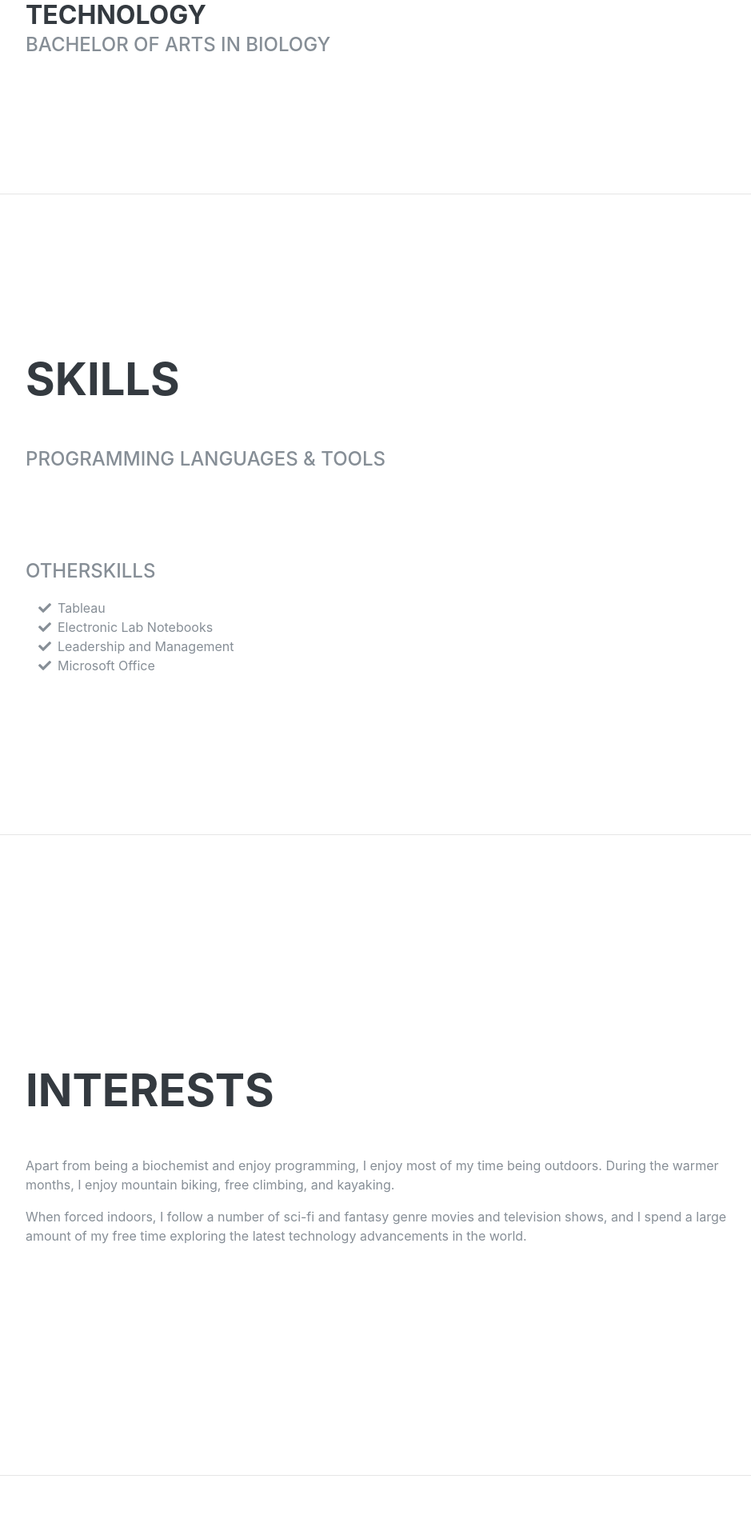
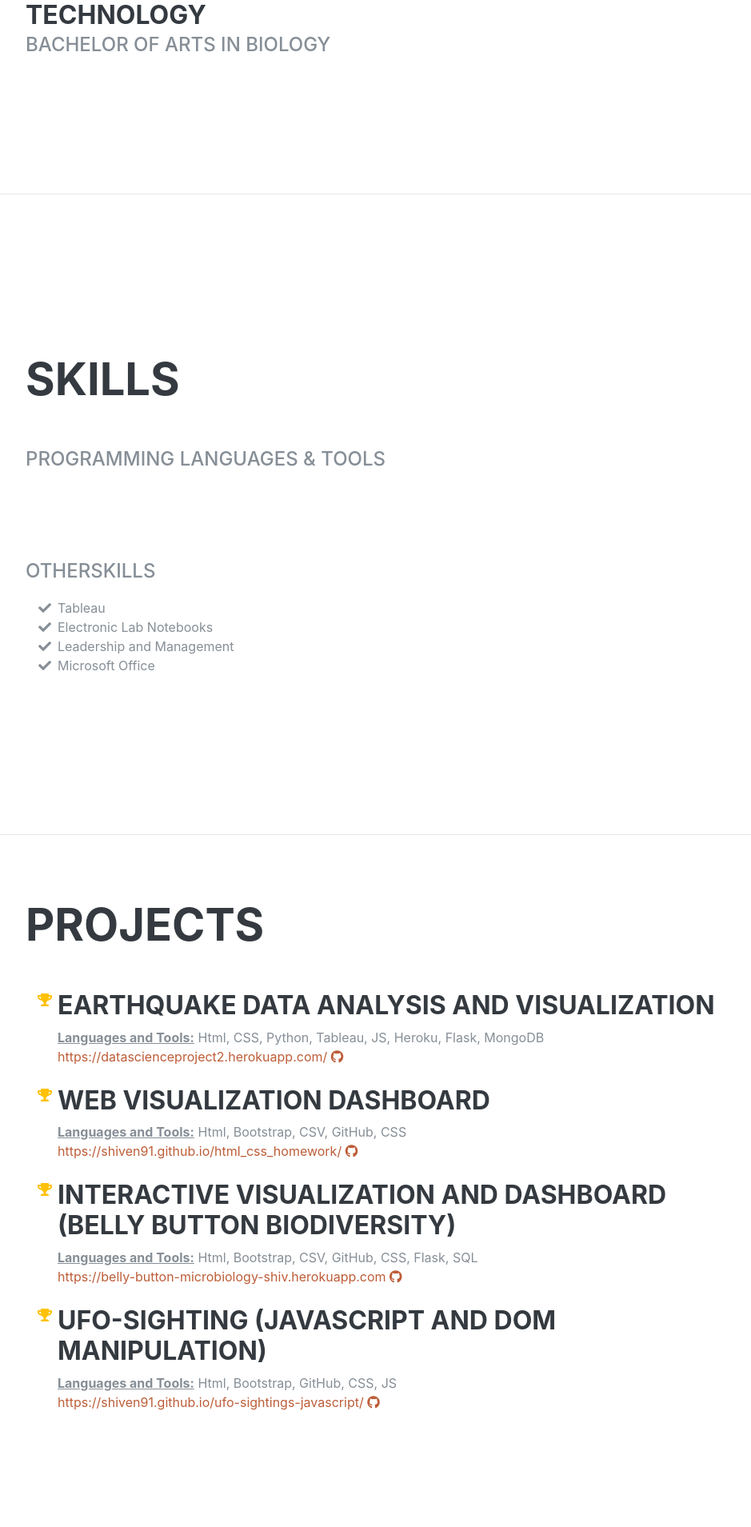
Before and after one commit to shiven91/Resume, a Flask app: page / in a window 1280 px wide. Shown: the part 2837-4746 px from the top of the page at 80% size, without its empty margins (288-1227 px from the left). After the commit the page ends 4600 px from the top, so only its background shows below. Run offline with Flask 2, Linux system fonts and the light colour scheme; some libraries are stand-ins or nearby versions; some web fonts are replaced.

Commit message:
added projects

```diff
--- a/templates/index.html
+++ b/templates/index.html
@@ -50,9 +50,6 @@
           </li>
           <li class="nav-item">
             <a class="nav-link js-scroll-trigger" href="#skills">Skills</a>
-          </li>
-          <li class="nav-item">
-            <a class="nav-link js-scroll-trigger" href="#interests">Interests</a>
           </li>
           <li class="nav-item">
             <a class="nav-link js-scroll-trigger" href="#awards">Projects</a>
@@ -256,31 +253,41 @@
 
       <hr class="m-0">
 
-      <section class="resume-section p-3 p-lg-5 d-flex flex-column" id="interests">
-        <div class="my-auto">
-          <h2 class="mb-5">Interests</h2>
-          <p>Apart from being a biochemist and enjoy programming, I enjoy most of my time being outdoors. During the warmer months, I enjoy mountain biking, free climbing, and kayaking.</p>
-          <p class="mb-0">When forced indoors, I follow a number of sci-fi and fantasy genre movies and television shows, and I spend a large amount of my free time exploring the latest technology advancements in the world.</p>
-        </div>
-      </section>
-
-      <hr class="m-0">
-
       <section class="resume-section p-3 p-lg-5 d-flex flex-column" id="awards">
         <div class="my-auto">
           <h2 class="mb-5">Projects</h2>
           <ul class="fa-ul mb-0">
             <li>
               <i class="fa-li fa fa-trophy text-warning"></i>
-              Data science</li>
-            <li>
-            <li>
-              <i class="fa-li fa fa-trophy text-warning"></i>
-              Html and CSS
-              <a href="url">https://shiven91.github.io/html_css_homework/</a>
-
+              <h3>Earthquake Data analysis and Visualization</h3>
+              <b><u>Languages and Tools:</u></b> Html, CSS, Python, Tableau, JS, Heroku, Flask, MongoDB
+              <br><a href="https://datascienceproject2.herokuapp.com/" target="_blank">https://datascienceproject2.herokuapp.com/</a>
+              <a href="https://github.com/shiven91/DataScienceProject2" target="_blank" class="fab fa-github"></a>
             </li>
             <li>
+              <br>
+              <i class="fa-li fa fa-trophy text-warning"></i>
+              <h3>Web Visualization Dashboard</h3>
+              <b><u>Languages and Tools:</u></b> Html, Bootstrap, CSV, GitHub, CSS
+              <br><a href="https://shiven91.github.io/html_css_homework/" target="_blank">https://shiven91.github.io/html_css_homework/</a>
+              <a href="https://github.com/shiven91/html_css_homework" target="_blank" class="fab fa-github"></a>
+            </li>
+            <li>
+                <br>
+                <i class="fa-li fa fa-trophy text-warning"></i>
+                <h3>Interactive Visualization and Dashboard (Belly Button Biodiversity)</h3>
+                <b><u>Languages and Tools:</u></b> Html, Bootstrap, CSV, GitHub, CSS, Flask, SQL
+                <br><a href="https://belly-button-microbiology-shiv.herokuapp.com" target="_blank">https://belly-button-microbiology-shiv.herokuapp.com</a>
+                <a href="https://github.com/shiven91/D3.js-Homework" target="_blank" class="fab fa-github"></a>
+            </li>
+            <li>
+                <br>
+                <i class="fa-li fa fa-trophy text-warning"></i>
+                <h3>UFO-Sighting (JavaScript and DOM Manipulation) </h3>
+                <b><u>Languages and Tools:</u></b> Html, Bootstrap, GitHub, CSS, JS
+                <br><a href="https://shiven91.github.io/ufo-sightings-javascript/" target="_blank">https://shiven91.github.io/ufo-sightings-javascript/</a>
+                <a href="https://github.com/shiven91/ufo-sightings-javascript" target="_blank" class="fab fa-github"></a>
+            </li>
           </ul>
         </div>
       </section>
```
